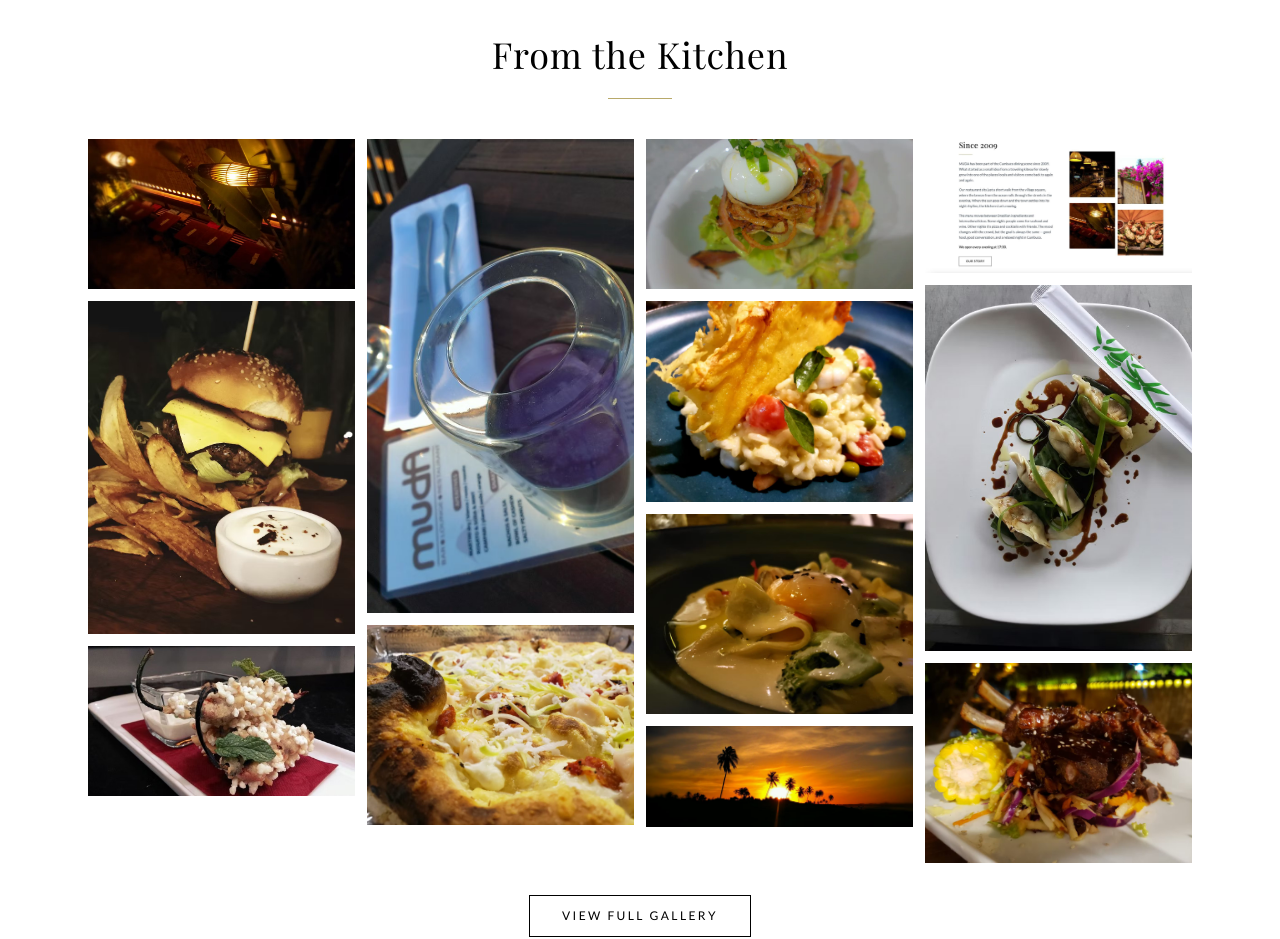
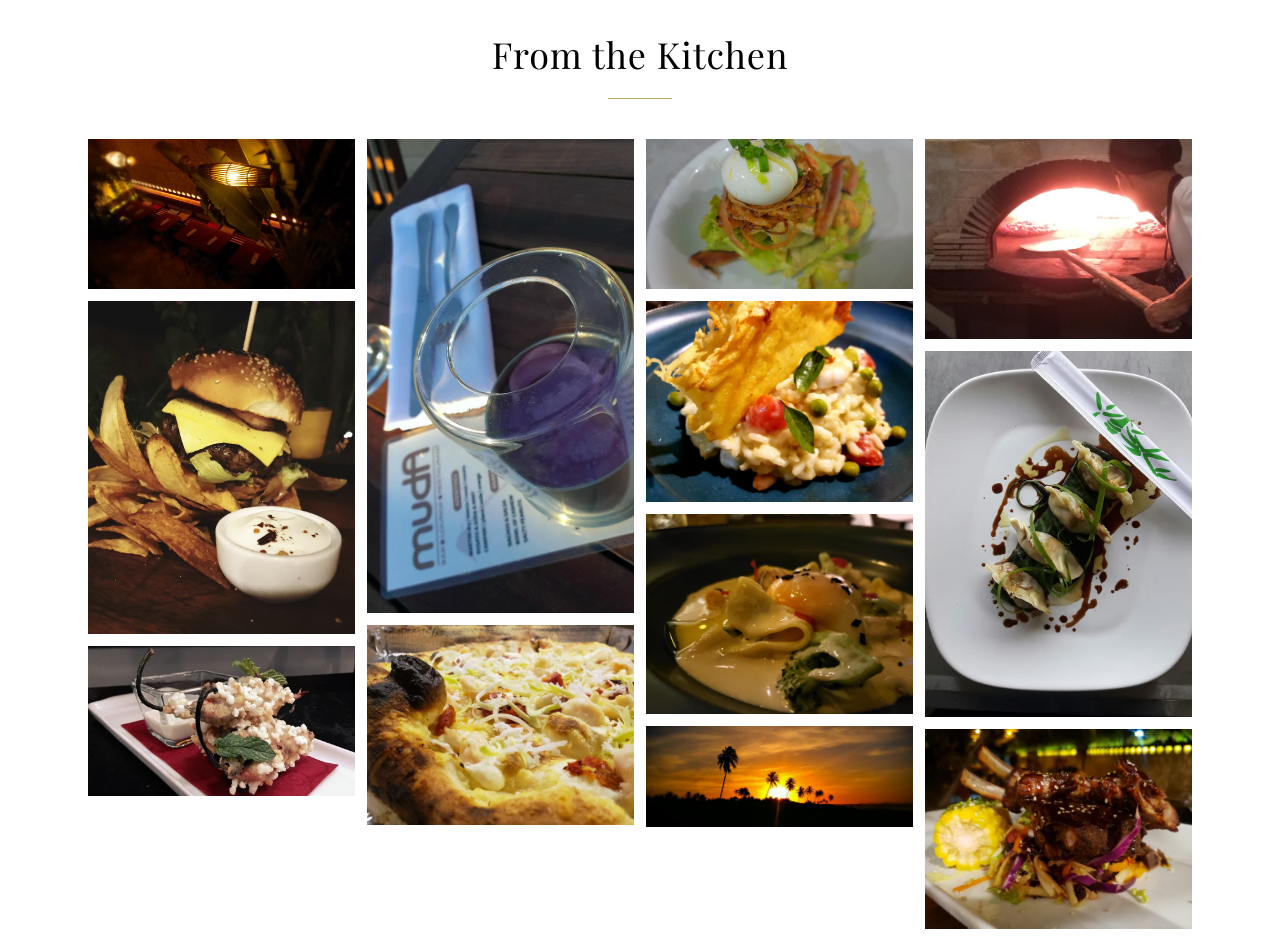
Before and after one commit to SparkwaveAI1/muda-restaurant, a React (Vite) app: page / in a window 1280 px wide. Shown: the part 2460-3399 px from the top of the page. Built offline with nearby package versions, Linux system fonts and the light colour scheme; a web font is replaced by a local one.

Commit message:
fix(gallery): remove screenshot photo (muda-pizza-closeup), swap for real woodfire shot [NO-TASK: muda-gallery]

```diff
--- a/src/pages/Gallery.tsx
+++ b/src/pages/Gallery.tsx
@@ -16,7 +16,6 @@ const PHOTOS: [string, string][] = [
   ['/images/muda-food-16.jpg', 'Slow-cooked ribs'],
   ['/images/muda-seafood.jpg', 'Fresh seafood of the day'],
   ['/images/muda-woodfire-oven.jpg', 'Wood-fired pizza oven'],
-  ['/images/muda-pizza-closeup.jpg', 'Wood-fired pizza'],
   ['/images/muda-dumplings.jpg', 'MUDA dumplings'],
   ['/images/muda-dish-4th.jpg', 'MUDA kitchen creation'],
   ['/images/muda-dessert.jpg', 'Brownie with cashew ice cream'],
--- a/src/pages/Home.tsx
+++ b/src/pages/Home.tsx
@@ -167,7 +167,7 @@ export default function Home() {
               ['/images/muda-food-13.jpg', 'MUDA dish'],
               ['/images/muda-food-15.jpg', 'MUDA dish'],
               ['/images/muda-food-16.jpg', 'MUDA ribs dish'],
-              ['/images/muda-pizza-closeup.jpg', 'Wood-fired pizza'],
+              ['/images/muda-woodfire-oven.jpg', 'Wood-fired pizza oven'],
               ['/images/muda-dumplings.jpg', 'MUDA dumplings'],
               ['/images/muda-dish-4th.jpg', 'MUDA dish'],
             ].map(([src, alt]) => (
```
